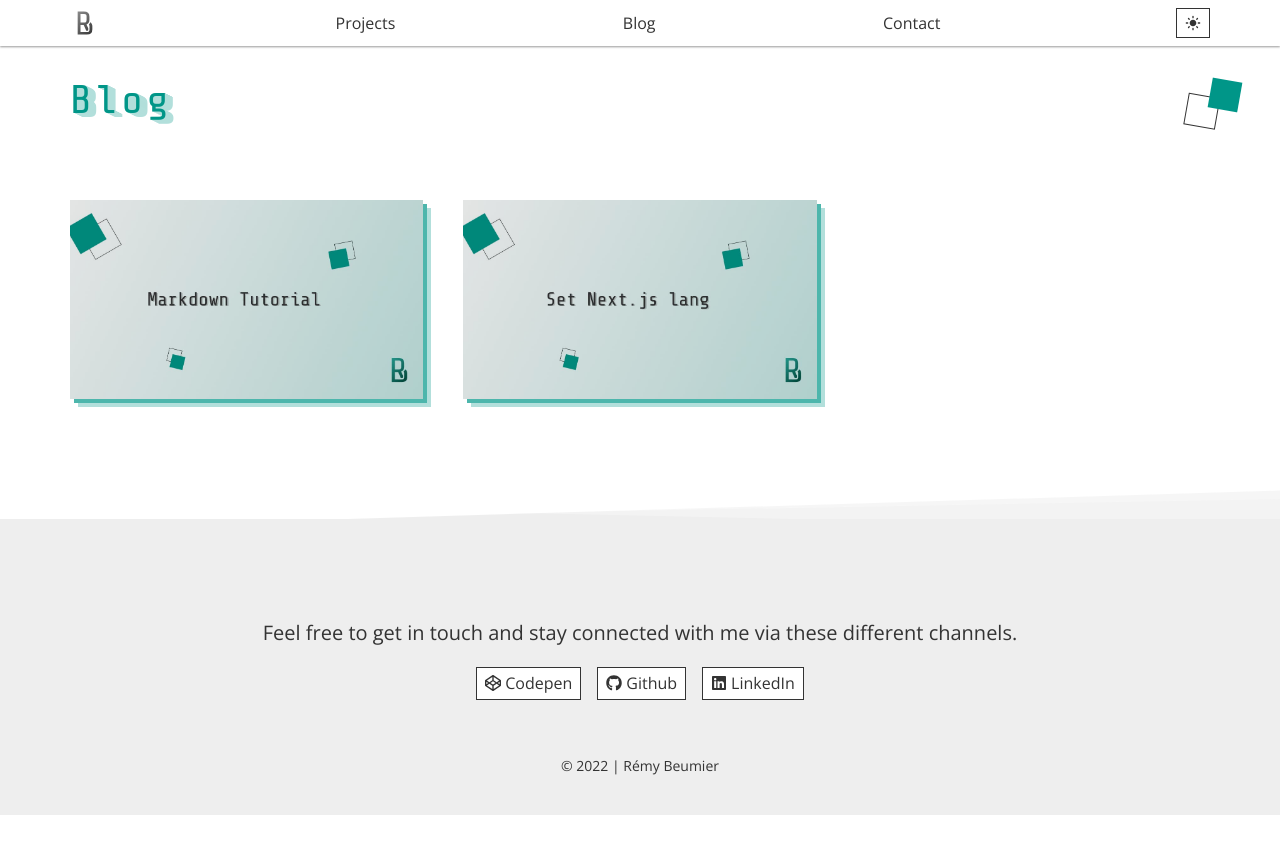
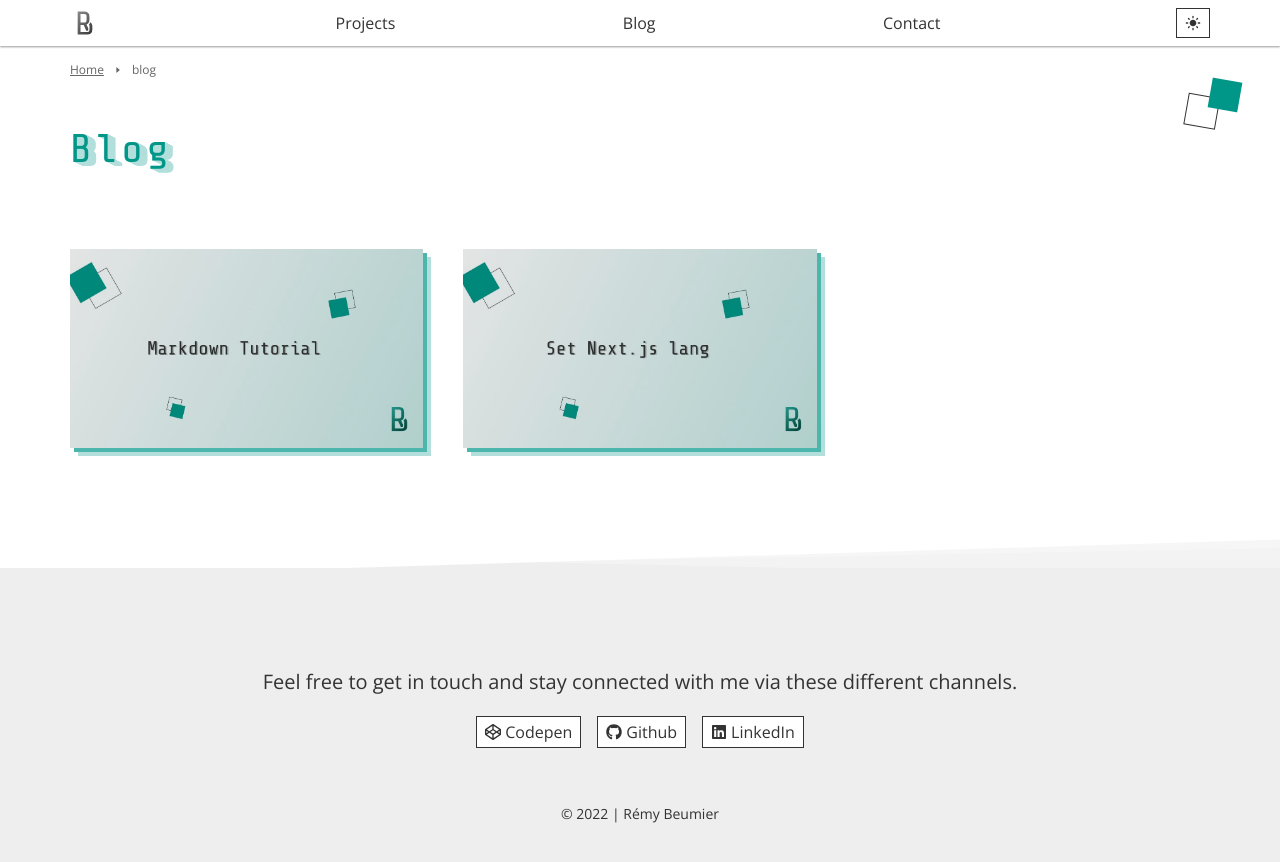
Before and after one commit to beumsk/beumsk.github.io, a Next.js app: page /blog in a window 1280 px wide. Before the commit the page ends 815 px from the top, so only its background shows below. Built offline with nearby package versions, Linux system fonts and the light colour scheme.

Commit message:
breadcrumb added

```diff
--- /dev/null
+++ b/components/breadcrumb.js
@@ -0,0 +1,26 @@
+import Link from 'next/link';
+import { useRouter } from 'next/router';
+import { AiFillCaretRight } from 'react-icons/ai';
+
+export default function Breadcrumb() {
+  const router = useRouter();
+  const route = router.asPath;
+  const split = route.split('/').filter(x => x);
+
+  return (
+    router.route !== "/" && (
+      <div className="container">
+        <div className="breadcrumb">
+          <ul>
+            <li><Link href="/">Home</Link></li>
+            {split.map((x, i) => (
+              <li key={x}>
+                {i === split.length-1 ? <><AiFillCaretRight/>{x.replace(/-/g, ' ')}</> : <><AiFillCaretRight/><Link href={'/'+x}><a>{x.replace(/-/g, ' ')}</a></Link></>}
+              </li>
+            ))}
+          </ul>
+        </div>
+      </div>
+    )
+  )
+}
--- a/components/grid.js
+++ b/components/grid.js
@@ -10,7 +10,7 @@ export default function Grid(props) {
           <Link href={item.link || ''}>
             <a className="card__title" title="Learn more">
               <h2 className="t-ellipsis">
-                {item.title.replace(/-/g, " ").charAt(0).toUpperCase() + item.title.replace(/-/g, " ").slice(1)}
+                {item.title.replace(/-/g, ' ').charAt(0).toUpperCase() + item.title.replace(/-/g, ' ').slice(1)}
               </h2>
             </a>
           </Link>
@@ -30,7 +30,7 @@ export default function Grid(props) {
         <Link href={item.link || ''}>
           <a title="Learn more" tabIndex="-1">
             <div className="card__img">
-              <img src={item.img} alt={item.title.replace(/-/g, " ")} width="260" height="146" loading="lazy" />
+              <img src={item.img} alt={item.title.replace(/-/g, ' ')} width="260" height="146" loading="lazy" />
             </div>
           </a>
         </Link>
--- a/components/layout.js
+++ b/components/layout.js
@@ -2,6 +2,7 @@ import { useEffect, useState } from 'react';
 import Head from 'next/head';
 import Header from 'components/header';
 import Footer from 'components/footer';
+import Breadcrumb from 'components/breadcrumb';
 // import MobileNav from 'components/mobileNav';
 
 export default function Layout(props) {
@@ -30,6 +31,7 @@ export default function Layout(props) {
       </Head>
       <Header onClick={switchTheme} theme={theme} />
       <div className="over-h">
+        <Breadcrumb />
         {props.children}
       </div>
       <Footer />
--- a/data/nav.js
+++ b/data/nav.js
@@ -13,6 +13,6 @@ export const nav = [
   },
   {
     text: 'Contact',
-    link: '#contact'
+    link: '/#contact'
   }
 ];
--- a/pages/projects/[slug].js
+++ b/pages/projects/[slug].js
@@ -30,7 +30,7 @@ export default function DynamicProject(props) {
   const slug = router.query.slug;
   const proj = projects[projects.findIndex(x => x.title === slug)];
   const isPro = !proj.pen;
-  let slugTitle = proj.title.replace(/-/g, " ");
+  let slugTitle = proj.title.replace(/-/g, ' ');
   slugTitle = slugTitle.charAt(0).toUpperCase() + slugTitle.slice(1);
 
   return (
--- /dev/null
+++ b/public/styles/components/_breadcrumb.scss
@@ -0,0 +1,17 @@
+.breadcrumb {
+  padding: 16px 0;
+  ul {
+    display: flex;
+    padding-left: 0;
+    li {
+      display: inline-block;
+      margin-right: 8px;
+      font-size: 1.2rem;
+      color: var(--grey);
+      svg {
+        margin-right: 8px;
+        padding-top: 4px;
+      }
+    }
+  }
+}
--- a/public/styles/style.scss
+++ b/public/styles/style.scss
@@ -6,6 +6,7 @@
 @import 'components/header';
 @import 'components/footer';
 @import 'components/mobileNav';
+@import 'components/breadcrumb';
 @import 'components/grid';
 @import 'components/codepen';
 @import 'components/logo';
```
Also changed, not shown: 38 other files (tests, documents, lock files or other folders).
